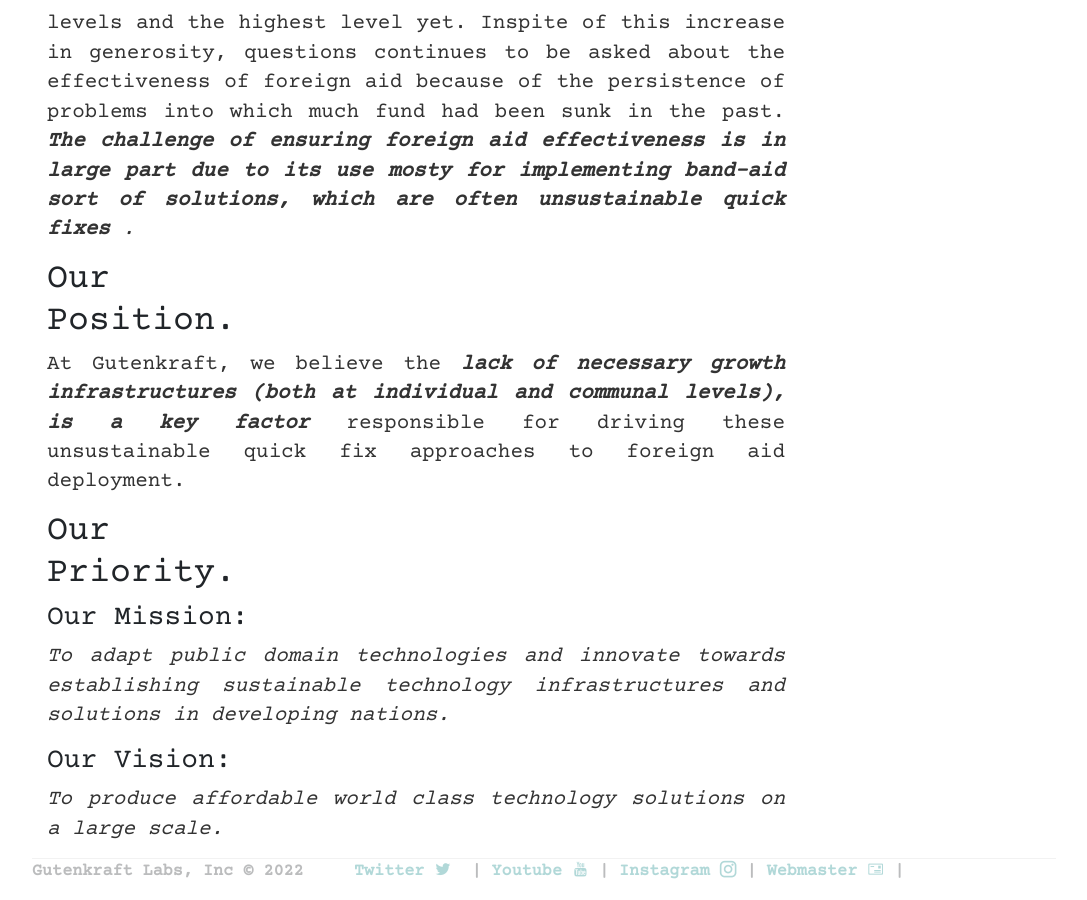
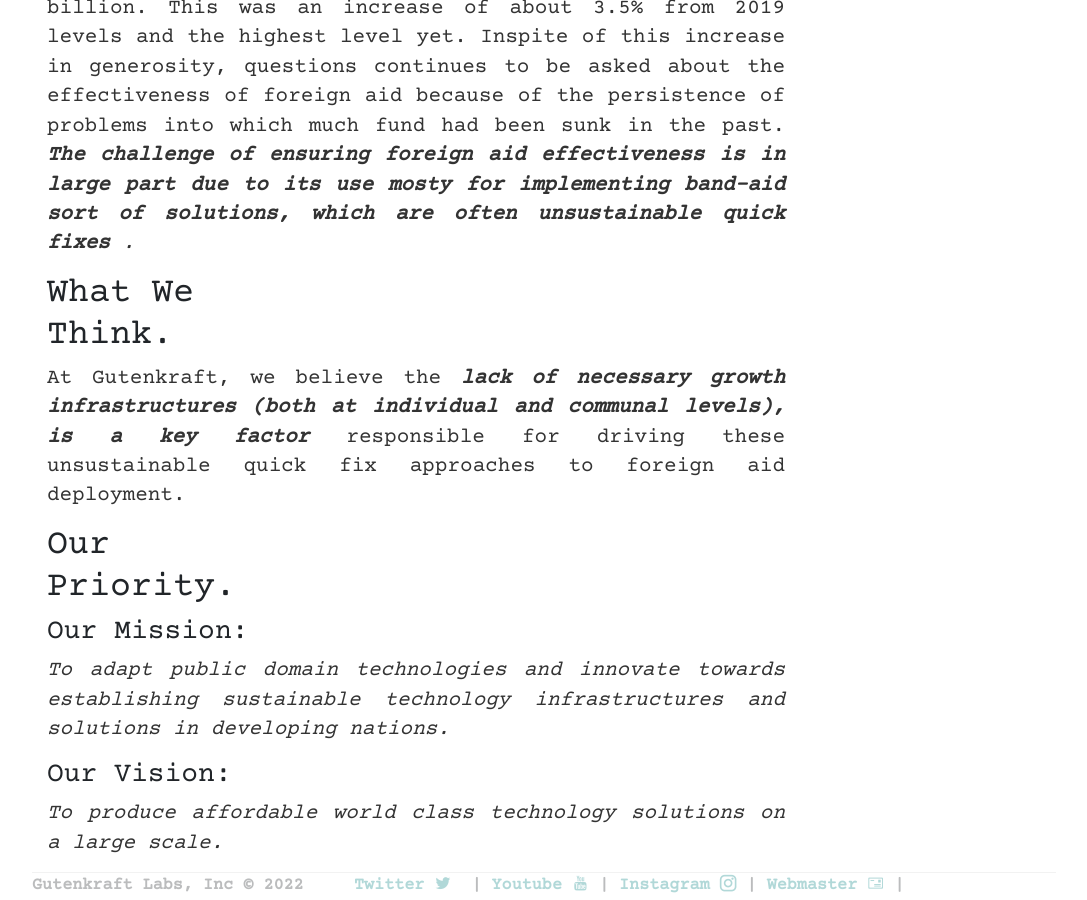
Before and after one commit to oferonmi/datafilik.github.io, a Jekyll site: the page built from index.html, in a window 1280 px wide and 900 px high, scrolled down 702 px. Shown: the whole window, without its empty margins (96-1183 px from the left). Built offline with Jekyll 4.4.1, drawn with Linux system fonts in a browser that asks for light colours; some web fonts are replaced.

Commit message:
content tag update

```diff
--- a/_includes/header.html
+++ b/_includes/header.html
@@ -1,11 +1,10 @@
 <header>
-	<div class="row">
+	<p>
 		<a href="/" id="logo">
 			<img src="/img/gk_logo_v2.png" class="logo" alt="logo" valign="left">&nbsp;&reg;
 		</a>&nbsp;&nbsp;<br>
-	</div>
+	</p>
 
-	<div class="row">
 	<nav class = "header-menu">
 		<a href="/">HOME</a>
 		<a href="/projects">PROJECTS</a>
@@ -14,5 +13,4 @@
 		<a href="/careers">JOIN US</a>
 		<a href="/blog">BLOG</a>
 	</nav>
-	</div>
 </header>
--- a/_layouts/default.html
+++ b/_layouts/default.html
@@ -5,7 +5,6 @@
 	</head>
 
 	<body>
-
 		<div class="container"></div>
 			{% include header.html %}
 
--- a/index.html
+++ b/index.html
@@ -36,7 +36,7 @@
 
 <section>
 	<div class="col-3 text-start">
-		<h1>Our Position.</h1>
+		<h1>What We Think.</h1>
 	</div>
 	<div class="col-9 text-start">
 		<p class="fs-2" align="justify">
```
Lines whose indentation alone changed are shown as unchanged.
